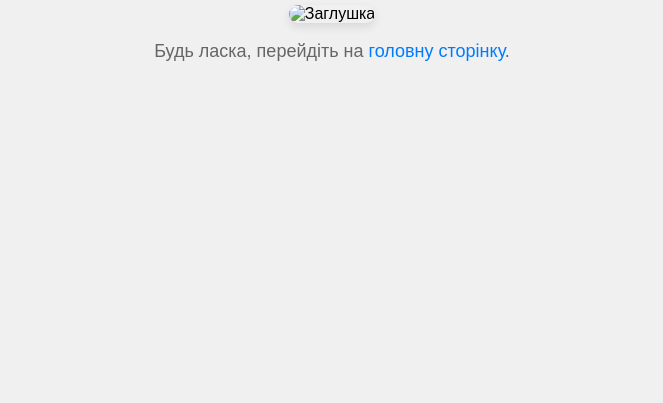
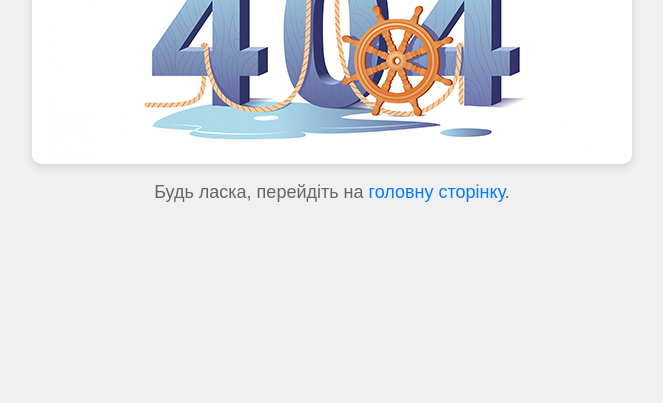
Before and after one commit to WebVibeStudio/webmaster.pl.ua, a plain HTML site: page ua/404.html in a window 1280 px wide. Shown: the part 397-800 px from the top of the page, without its empty margins (308-971 px from the left). Drawn offline with Linux system fonts and the light colour scheme.

Commit message:
Update 404.html

```diff
--- a/ua/404.html
+++ b/ua/404.html
@@ -42,7 +42,7 @@
 </head>
 <body>
     <h1>Сторінку не знайдено</h1>
-    <img src="../images/404.jpg" alt="Заглушка">
+    <img src="404.jpg" alt="Заглушка">
     <p>Будь ласка, перейдіть на <a href="../ua/index.html">головну сторінку</a>.</p>
 </body>
 </html>
```
